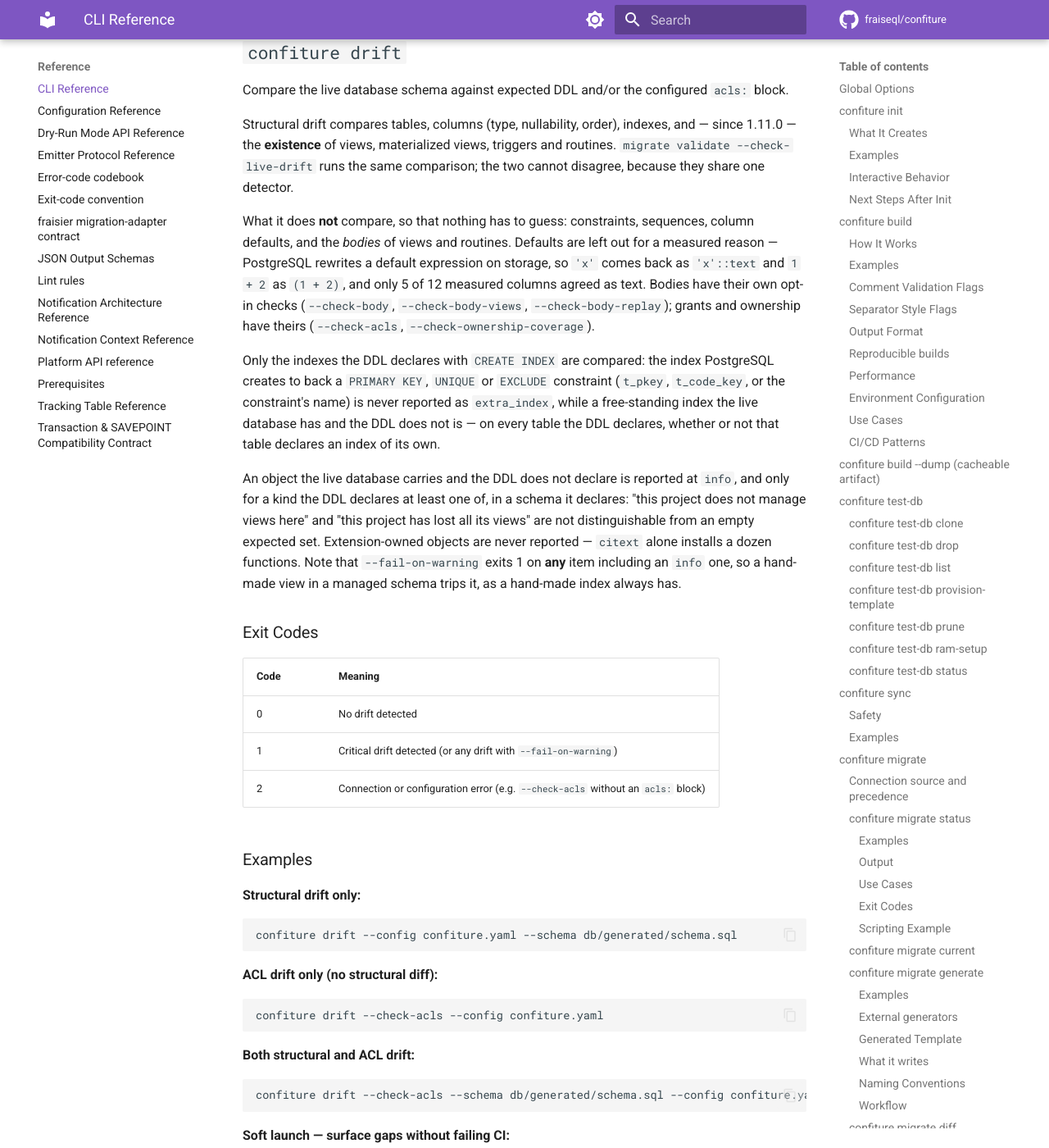
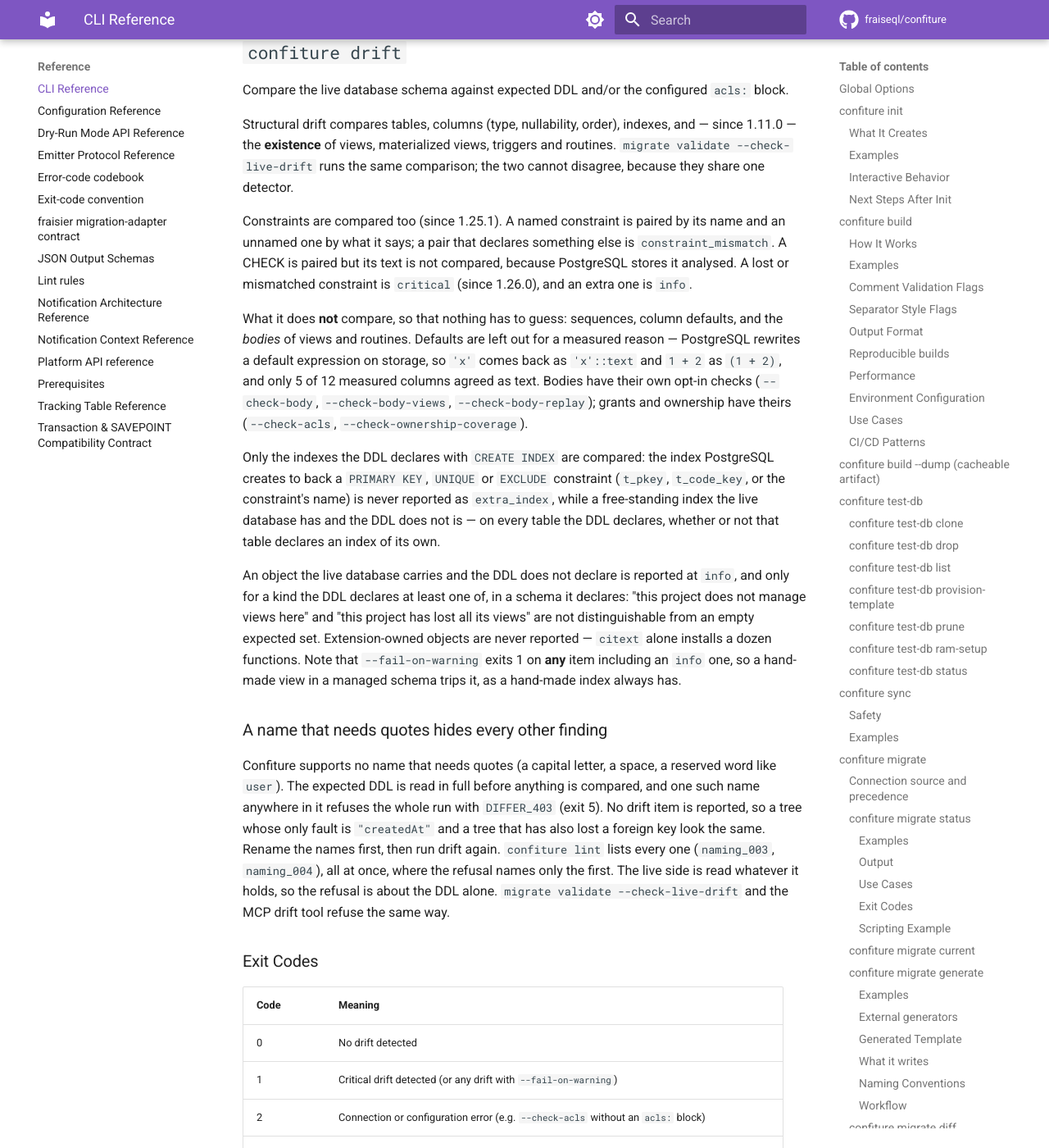
Before and after one commit to fraiseql/confiture, an MkDocs documentation site: the page built from docs/reference/cli.md, in a window 1280 px wide and 1400 px high, scrolled down 89771 px. Shown: the whole window at 82% size. Built offline with MkDocs 1.6.1 and Material for MkDocs 9.7.7, drawn with Linux system fonts in a browser that asks for light colours; comment, search, counter and statistics services are not loaded; the version menu is left out; some of the changed text lies outside the part shown.

Commit message:
docs(drift): a name that needs quotes hides every other drift finding
## Changes
- error-codes.md: a `DIFFER_403` section — raised before any comparison, so
  one quote-needing name masks every other finding; fix names, then re-run
- cli.md `confiture drift`: the same note, exit 5 in the exit-code table, and
  constraints are compared (the section still said they were not)

## Verification
✅ Tests pass
✅ mkdocs build --strict

Co-Authored-By: Claude Opus 5.5 <noreply@anthropic.com>

```diff
--- a/docs/reference/cli.md
+++ b/docs/reference/cli.md
@@ -3086,7 +3086,12 @@ Structural drift compares tables, columns (type, nullability, order), indexes, a
 the **existence** of views, materialized views, triggers and routines. `migrate validate
 --check-live-drift` runs the same comparison; the two cannot disagree, because they share one detector.
 
-What it does **not** compare, so that nothing has to guess: constraints, sequences, column defaults,
+Constraints are compared too (since 1.25.1). A named constraint is paired by its name and an
+unnamed one by what it says; a pair that declares something else is `constraint_mismatch`. A CHECK
+is paired but its text is not compared, because PostgreSQL stores it analysed. A lost or mismatched
+constraint is `critical` (since 1.26.0), and an extra one is `info`.
+
+What it does **not** compare, so that nothing has to guess: sequences, column defaults,
 and the *bodies* of views and routines. Defaults are left out for a measured reason — PostgreSQL
 rewrites a default expression on storage, so `'x'` comes back as `'x'::text` and `1 + 2` as `(1 + 2)`,
 and only 5 of 12 measured columns agreed as text. Bodies have their own opt-in checks
@@ -3106,6 +3111,17 @@ Extension-owned objects are never reported — `citext` alone installs a dozen f
 `--fail-on-warning` exits 1 on **any** item including an `info` one, so a hand-made view in a managed
 schema trips it, as a hand-made index always has.
 
+### A name that needs quotes hides every other finding
+
+Confiture supports no name that needs quotes (a capital letter, a space, a reserved word like
+`user`). The expected DDL is read in full before anything is compared, and one such name anywhere
+in it refuses the whole run with `DIFFER_403` (exit 5). No drift item is reported, so a tree whose
+only fault is `"createdAt"` and a tree that has also lost a foreign key look the same. Rename the
+names first, then run drift again. `confiture lint` lists every one (`naming_003`, `naming_004`),
+all at once, where the refusal names only the first. The live side is read whatever it holds, so
+the refusal is about the DDL alone. `migrate validate --check-live-drift` and the MCP drift tool
+refuse the same way.
+
 ### Exit Codes
 
 | Code | Meaning |
@@ -3113,6 +3129,7 @@ schema trips it, as a hand-made index always has.
 | 0 | No drift detected |
 | 1 | Critical drift detected (or any drift with `--fail-on-warning`) |
 | 2 | Connection or configuration error (e.g. `--check-acls` without an `acls:` block) |
+| 5 | The expected DDL names an object that needs quotes (`DIFFER_403`): nothing was compared |
 
 ### Examples
 
```
Also changed, not shown: docs/reference/error-codes.md (+14 -0 lines).
